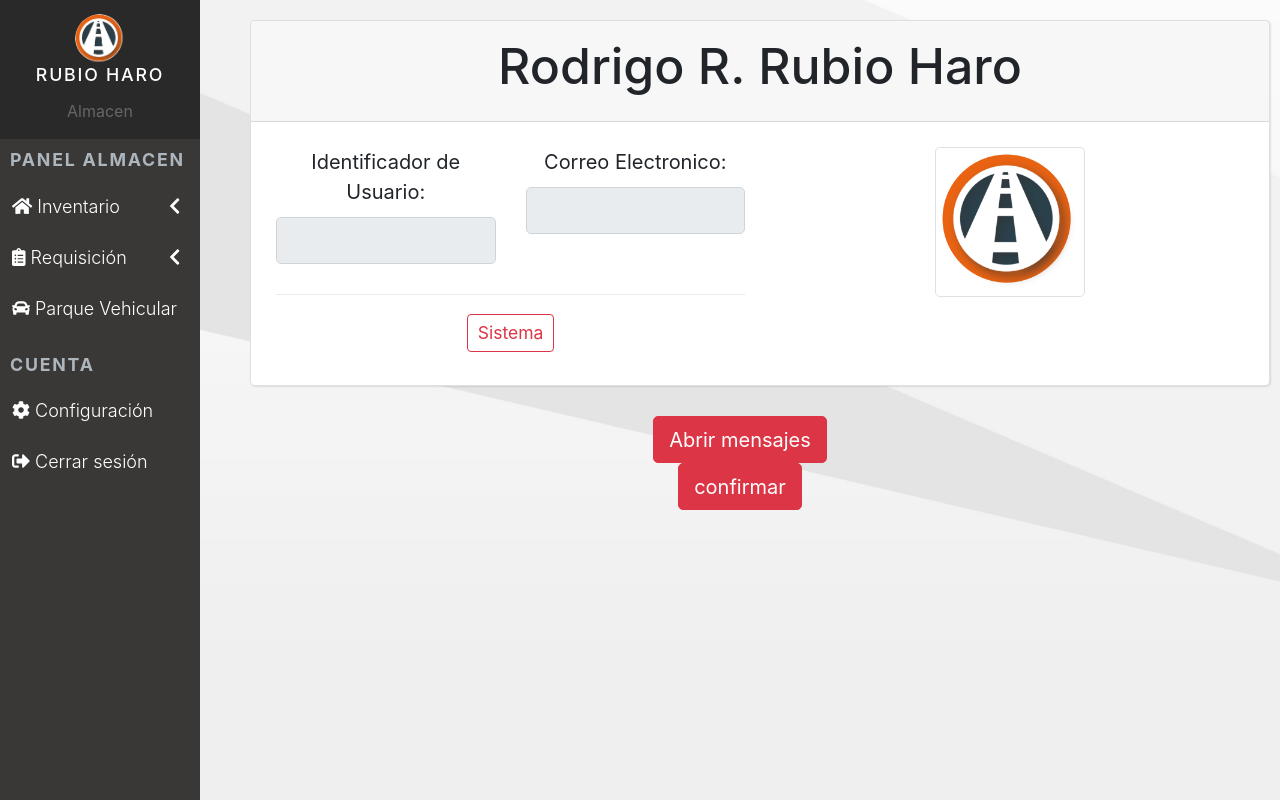
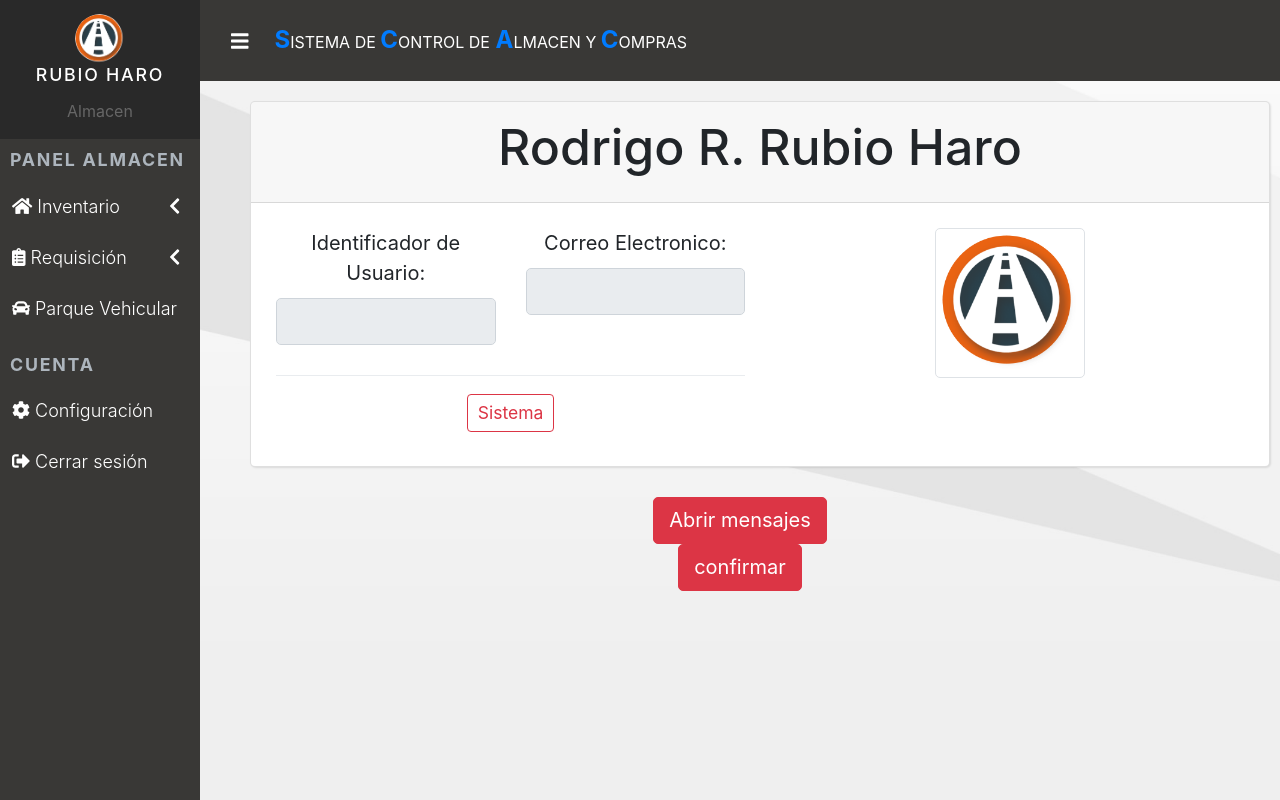
Before and after one commit to RubioHaro/Eagle-2.0, a React (Create React App) app: page /Almacen/config in a window 1280 px wide. Built offline with nearby package versions, Linux system fonts and the light colour scheme.

Commit message:
B0.7 Se agregó la headerbar*
*Hay que integrar con la sidebar para ajustarlas responsivamente.

```diff
--- a/src/Almacen/Almacen.jsx
+++ b/src/Almacen/Almacen.jsx
@@ -6,6 +6,7 @@ import Sidebar from './principal/sidebar/sidebar';
 import Config from './principal/config/config';
 import Messages from '../Components/Messages/Messages';
 import Confirmation from '../Components/Confirmation/Confirmation';
+import Header from '../Components/Header/Header';
 
 class Almacen extends Component {
 
@@ -16,6 +17,7 @@ class Almacen extends Component {
       <div className="slide" id="slide-1" data-slide="1">
         <Sidebar />
         <div className="page">
+          <Header />
           <div className="container">
             <BrowserRouter>
               <Switch>
@@ -27,10 +29,9 @@ class Almacen extends Component {
                 {/* <Redirect to="Almacen/home" /> */}
               </Switch>
             </BrowserRouter>
-            <Messages header="Mensaje del sistema" message="Hola mundo" buttonLabel="Abrir mensajes"/>
-            <Confirmation header="Confirmación" message="Estas seguro que deseas cerrar sesión?" buttonLabel="confirmar"/>
+            <Messages header="Mensaje del sistema" message="Hola mundo" buttonLabel="Abrir mensajes" />
+            <Confirmation header="Confirmación" message="Estas seguro que deseas cerrar sesión?" buttonLabel="confirmar" />
           </div>
-
         </div>
       </div>
     </div>
--- a/src/App.css
+++ b/src/App.css
@@ -1,3 +1,7 @@
+.text-primary {
+  color: #ff3f3f !important;
+}
+
 .App {
   text-align: center;
 }
@@ -40,8 +44,12 @@
 }
 
 /******************************************************************
-Especificacion de Slides o sectores de contenido:
-******************************************************************/
+.text-primary {
+  color: #ff3f3f !important;
+}Especificacion de Slides o sectores de contenido:
+**
+
+****************************************************************/
 .slide {
   text-align: center !important;
   align-content: center;
@@ -170,7 +178,10 @@ Especificaciones para dispositivos de tamaño extra grande (Monitores de televis
 .side-navbar {
   position: fixed;
   top: 0;
+
   left: 0;
+
+
   width: 200px;
   height: 100%;
   text-align: left;
@@ -190,6 +201,8 @@ Especificaciones para dispositivos de tamaño extra grande (Monitores de televis
 .side-navbar.hide {
   left: -70px;
 }
+
+
 
 .side-navbar a.brand-small {
   text-transform: uppercase;
@@ -211,8 +224,11 @@ Especificaciones para dispositivos de tamaño extra grande (Monitores de televis
 }
 
 .side-navbar li a {
+
   /* position: relative;  */
   font-size: .9rem;
+
+
   font-weight: 300;
   color: #fff;
   text-decoration: none;
@@ -221,7 +237,13 @@ Especificaciones para dispositivos de tamaño extra grande (Monitores de televis
 
 
 .side-navbar li:focus,
-.side-navbar li:hover {
+.s.text-primary {
+  color: #ff3f3f !important;
+}
+
+ide-navbar li:hover {
+
+
   background: #ff3f3f;
   color: #fff;
   text-decoration: none;
@@ -246,6 +268,178 @@ Especificaciones para dispositivos de tamaño extra grande (Monitores de televis
   position: absolute;
   top: 50%;
   right: 20px;
+}
+
+/*
+* ==========================================================
+*     Main NAVBAR
+* ==========================================================
+*/
+
+nav.navbar {
+  background: #393836;
+  padding: .8rem 0;
+  /* Navbar Brand --------- */
+  /*  Dropdowns ------------ */
+  /* Toggle Button ---------- */
+}
+
+nav.navbar .side-navbar-wrapper {
+  width: 100%;
+  height: 100%;
+}
+
+nav.navbar .container-fluid {
+  width: 100%;
+}
+
+nav.navbar .navbar-holder {
+  width: 100%;
+}
+
+nav.navbar a {
+  font-size: 0.8em;
+  color: #fff;
+  position: relative;
+}
+
+nav.navbar .badge {
+  position: absolute;
+  top: 0;
+  right: 0;
+}
+
+nav.navbar a.logout i {
+  margin-left: 5px;
+}
+
+nav.navbar small {
+  font-size: 0.75em;
+  color: #999;
+}
+
+nav.navbar a.navbar-brand {
+  margin-left: 10px;
+  color: white !important;
+}
+
+.text-primary {
+  color: #ff3f3f !important;
+}
+
+
+
+nav.navbar .brand-text {
+
+  text-transform: uppercase;
+}
+
+
+
+nav.navbar .brand-text strong {
+  font-size: 1.5em;
+}
+
+nav.navbar .nav-menu {
+  margin-bottom: 0;
+}
+
+nav.navbar .dropdown-menu {
+  width: 320px;
+  right: 0;
+  left: auto;
+  float: left;
+  margin-top: 16px;
+  margin-bottom: 0;
+  padding: 20px;
+  font-size: 1.1em;
+}
+
+nav.navbar .dropdown-menu a {
+  font-size: 0.75em;
+  color: #666;
+  padding: 10px;
+}
+
+nav.navbar .dropdown-menu a:active {
+  color: #fff;
+}
+
+nav.navbar .dropdown-menu a:active span {
+  color: #fff;
+}
+
+nav.navbar .dropdown-menu a span {
+  color: #777;
+}
+
+nav.navbar .dropdown-menu a i {
+  margin-right: 5px;
+}
+
+nav.navbar .msg-body span,
+nav.navbar .msg-body strong {
+  display: block;
+}
+
+nav.navbar .msg-body span {
+  font-size: 0.85em;
+}
+
+nav.navbar .msg-profile {
+  margin-right: 10px;
+  width: 50px;
+}
+
+nav.navbar .notification-content {
+  font-size: 0.8em;
+}
+
+nav.navbar a.menu-btn {
+  width: 40px;
+  height: 40px;
+
+  line-height: 40px;
+
+
+  background: #292929;
+  color: #fff;
+  text-align: center;
+  padding: 0 !important;
+}
+
+nav.navbar a.menu-btn i[class*='icon-'] {
+  -webkit-transform: translateY(4px);
+  transform: translateY(4px);
+}
+
+nav.navbar a.menu-btn:hover {
+  background: #33b35a;
+}
+
+/*  NAVBAR MEDIAQUERIES ---------------------------------- */
+@media (max-width: 575px) {
+  nav.navbar .dropdown-menu {
+    width: auto;
+    right: -40px;
+  }
+
+  nav.navbar .notification {
+    -webkit-box-orient: vertical;
+    -webkit-box-direction: normal;
+    -ms-flex-direction: column;
+    flex-direction: column;
+  }
+}
+
+@media (min-width: 992px) {
+  nav.navbar .dropdown-menu strong {
+    font-weight: 400;
+  }
+
+  nav.navbar .dropdown-menu a {
+    font-size: 0.9em;
+  }
 }
 
 .side-navbar li a[aria-expanded="true"]::before {
@@ -298,6 +492,10 @@ Especificaciones para dispositivos de tamaño extra grande (Monitores de televis
   color: #666;
 }
 
+.text-primary {
+  color: #ff3f3f !important;
+}
+
 .side-navbar .sidenav-header h2,
 h5 {
   margin: 10px 0 0;
@@ -307,6 +505,8 @@ h5 {
 
 .side-navbar .sidenav-heading {
   font-weight: 700;
+
+
   color: #adb5bd;
   font-size: .9rem;
   text-transform: uppercase;
@@ -341,7 +541,11 @@ h5 {
   display: none;
 }
 
-.side-navbar.shrink {
+.text-primary {
+  color: #ff3f3f !important;
+}
+
+.s ide-navbar.shrink {
   width: 70px;
   text-align: center;
 }
@@ -415,7 +619,13 @@ h5 {
     width: calc(100% - 70px);
   }
 
-  .side-navbar {
+  .s.text-primary {
+    color: #ff3f3f !important;
+  }
+
+  ide-navbar {
+
+
     left: -70px;
     width: 70px;
     text-align: center;
--- a/src/App.jsx
+++ b/src/App.jsx
@@ -4,9 +4,9 @@ import './App.css';
 import Almacen from './Almacen/Almacen';
 
 import { library } from '@fortawesome/fontawesome-svg-core';
-import { faHome, faClipboardList, faCar, faCog, faSignOutAlt, faChevronUp, faChevronLeft } from '@fortawesome/free-solid-svg-icons';
+import { faHome, faClipboardList, faCar, faCog, faSignOutAlt, faChevronUp, faChevronLeft, faBars } from '@fortawesome/free-solid-svg-icons';
 
-library.add(faHome, faClipboardList, faCar, faCog, faSignOutAlt, faChevronUp, faChevronLeft);
+library.add(faHome, faClipboardList, faCar, faCog, faSignOutAlt, faChevronUp, faChevronLeft, faBars);
 
 class App extends Component {
   render() {
--- /dev/null
+++ b/src/Components/Header/Header.jsx
@@ -0,0 +1,52 @@
+import React from 'react';
+import {
+    Navbar,
+    NavbarToggler,
+    NavbarBrand,
+} from 'reactstrap';
+import { FontAwesomeIcon } from '@fortawesome/react-fontawesome';
+
+
+class Header extends React.Component {
+
+    constructor(props) {
+        super(props);
+
+        this.toggle = this.toggle.bind(this);
+        this.state = {
+            isOpen: false
+        };
+    }
+    toggle() {
+        this.setState({
+            isOpen: !this.state.isOpen
+        });
+    } 7
+
+    render = () => (
+        <div>
+            <header className="header">
+                <Navbar className="navbar">
+                    <div className="container-fluid">
+                        <div className="navbar-holder d-flex align-items-center justify-content-between">
+                            <div className="navbar-header">
+                                <NavbarToggler onClick={this.toggle} >
+                                    <a href="#">
+                                        <FontAwesomeIcon icon="bars" />
+                                    </a>
+                                </NavbarToggler>
+                                <NavbarBrand >
+                                    <div className="brand-text d-none d-md-inline-block">
+                                        <strong className="text-primary">S</strong><span>istema de </span><strong className="text-primary"> C</strong><span>ontrol de</span><strong className="text-primary"> A</strong><span>lmacen y </span><strong className="text-primary"> C</strong><span>ompras</span>
+                                    </div>
+                                </NavbarBrand>
+                            </div>
+                        </div>
+                    </div>
+                </Navbar>
+            </header>
+        </div>
+    )
+}
+
+export default Header;
--- /dev/null
+++ b/src/Components/Header/index.js
@@ -0,0 +1,3 @@
+import Header from './Header';
+
+export default Header;
```
Also changed, not shown: src/Components/Header/Header.css (added).
